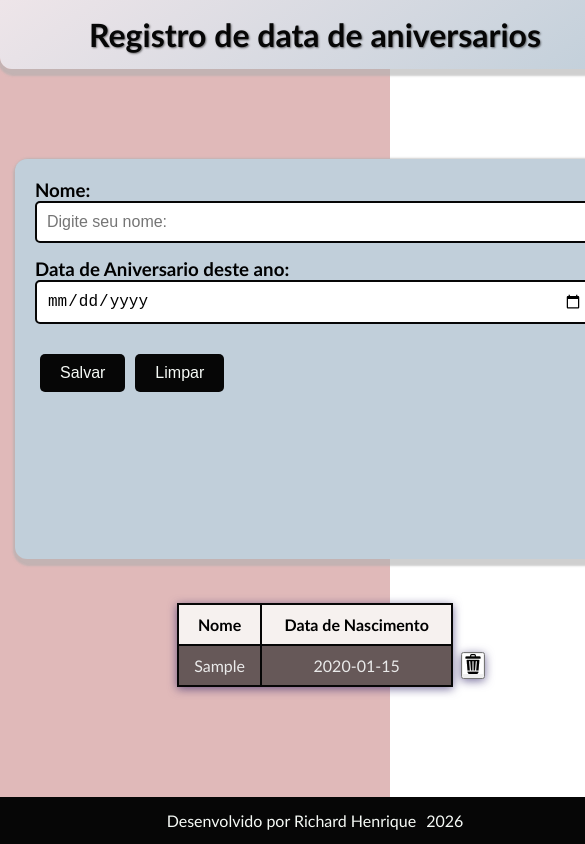
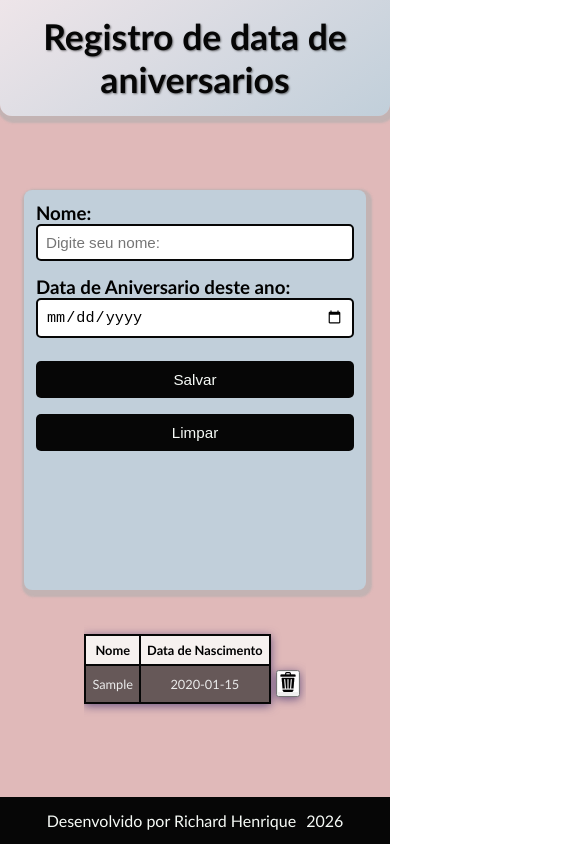
Before and after one commit to Livedriven/simple-admin, a React (Vite) app: page / in a window 390 px wide. Both pictures are taken after typing "Sample", "2020-01-15" into the empty fields and a click on the button "Salvar". Shown: the top 844 px of the page, 585 px wide, since content can reach past the window. Built offline with nearby package versions, Linux system fonts and the light colour scheme.

Commit message:
feat: adiciona responsividade

```diff
--- a/src/styles/app.css
+++ b/src/styles/app.css
@@ -62,11 +62,10 @@
 .clear-button,
 .register-person {
     margin: 5px;
-
     margin-top: 15px;
 }
 
-.section-table{
+.section-table {
     margin-top: 1.5rem;
 }
 
@@ -108,3 +107,81 @@
     padding: 10px;
     border: 2px solid var(--color-table-border);
 }
+
+/* Responsividade */
+@media (max-width: 768px) {
+    .section {
+        width: 90%;
+        height: auto;
+        min-height: 400px;
+        padding: 16px;
+        box-sizing: border-box;
+    }
+
+    .input-name,
+    .input-birthdate {
+        box-sizing: border-box;
+    }
+
+    .register-person,
+    .clear-button {
+        width: 100%;
+        margin: 8px 0;
+    }
+
+    .register-person:hover,
+    .clear-button:hover {
+        transform: scale(1.05);
+    }
+
+    .section-table {
+        overflow-x: auto;
+    }
+
+    .people-table {
+        width: 100%;
+        margin: 20px 0;
+        font-size: 0.9rem;
+    }
+
+    .header-cell,
+    .name-cell,
+    .birthdate-cell {
+        padding: 8px;
+    }
+}
+
+@media (max-width: 480px) {
+    .section {
+        width: 95%;
+        padding: 12px;
+        border-radius: 8px;
+    }
+
+    .page-title {
+        font-size: clamp(1.8rem, 1rem + 5vw, 2.5rem);
+        text-align: center;
+    }
+
+    .input-name,
+    .input-birthdate {
+        font-size: 0.95rem;
+        padding: 8px;
+    }
+
+    .register-person,
+    .clear-button {
+        font-size: 0.95rem;
+        padding: 10px;
+    }
+
+    .people-table {
+        font-size: 0.8rem;
+    }
+
+    .header-cell,
+    .name-cell,
+    .birthdate-cell {
+        padding: 6px;
+    }
+}
```
